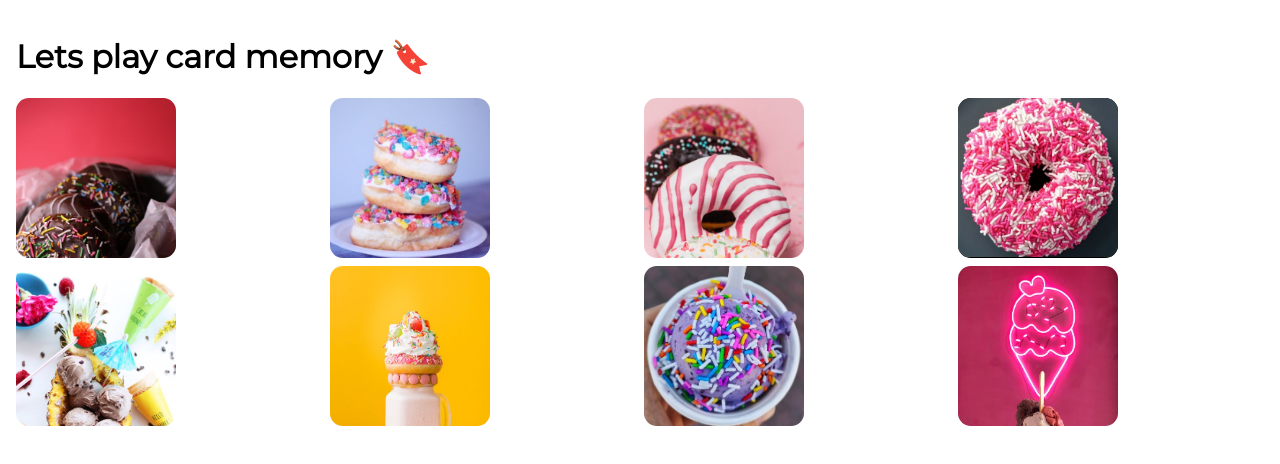
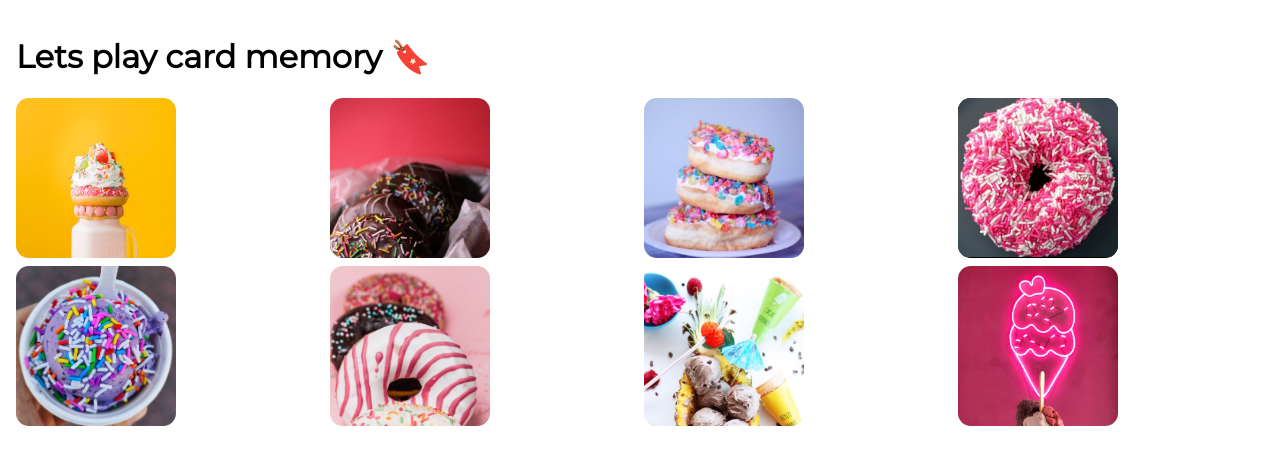
Before and after one commit to riittagerhards/card-memory, a React (Vite) app: page / in a window 1280 px wide. Shown: the top 464 px of the page. Built offline with nearby package versions, Linux system fonts and the light colour scheme.

Commit message:
✨ Add shuffleArray function

```diff
--- a/src/app/components/Game.tsx
+++ b/src/app/components/Game.tsx
@@ -4,11 +4,26 @@ import MemoryCard from './Card';
 import Images from '../assets/ImageData';
 
 function Game(): JSX.Element {
+  const shuffleArray = function (array) {
+    let currentIndex = array.length;
+    while (0 !== currentIndex) {
+      const randomIndex = Math.floor(Math.random() * currentIndex);
+      currentIndex -= 1;
+      const tmp = Images[currentIndex];
+      array[currentIndex] = array[randomIndex];
+      array[randomIndex] = tmp;
+    }
+    return array;
+  };
+
+  const shuffleImages = shuffleArray(Images);
+  console.log(shuffleImages);
+
   return (
     <div className={styles.game}>
       <h1> Lets play card memory 🔖</h1>
       <div className={styles.cards}>
-        {Images.map((image) => (
+        {shuffleImages.map((image) => (
           <MemoryCard src={image.src} key={image.key} />
         ))}
       </div>
```
